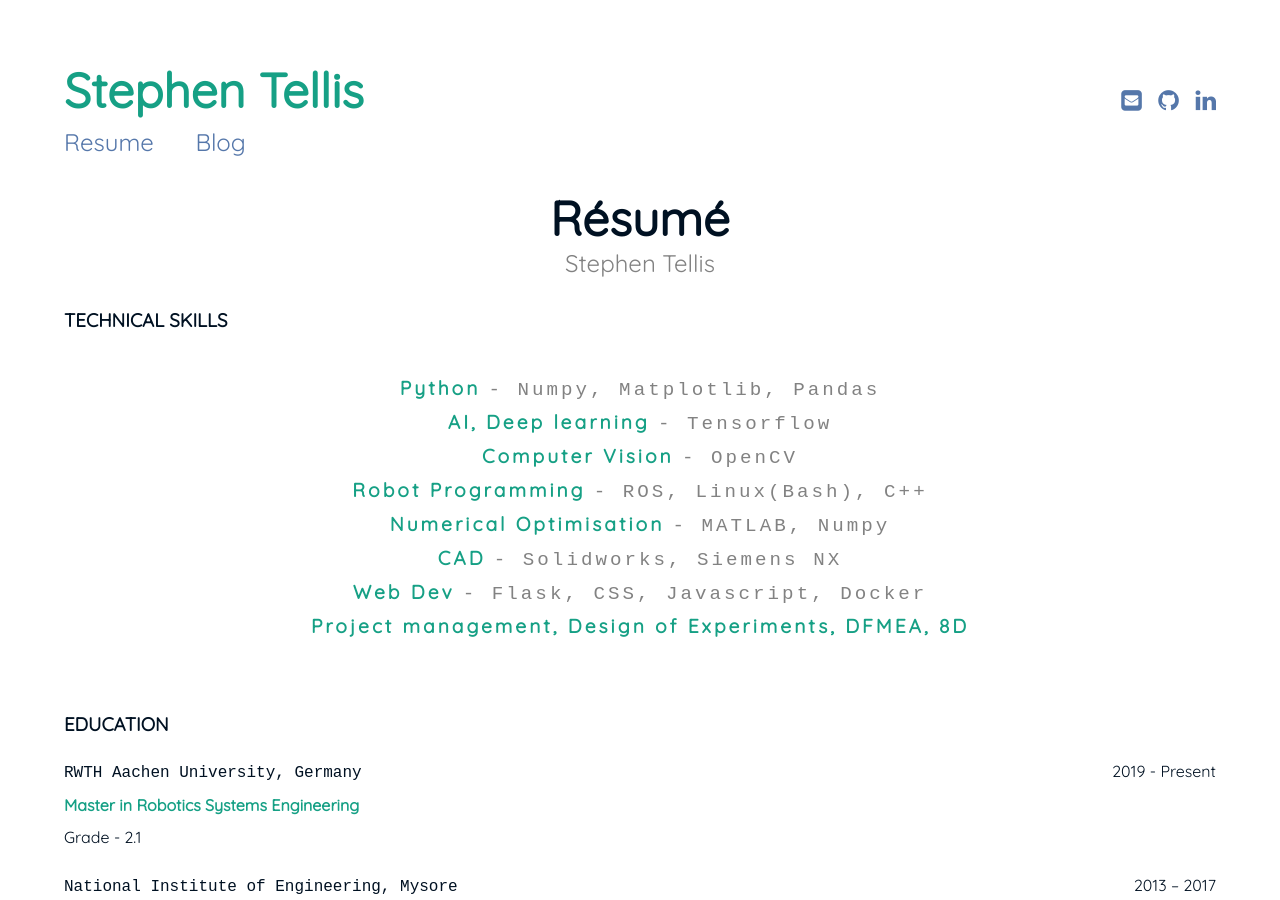
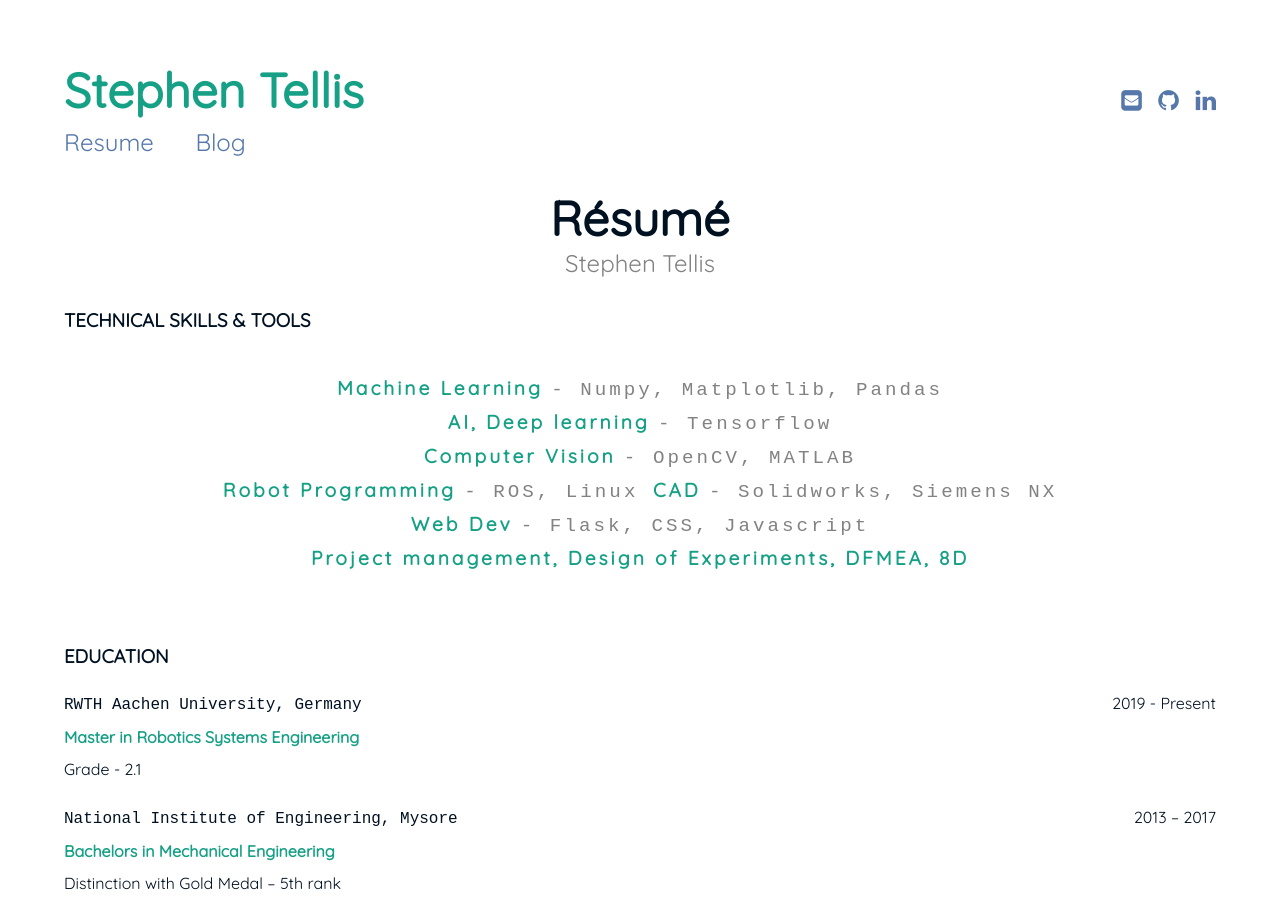
Before and after one commit to Stephen-Tellis/home, a Jekyll site: the page built from resume.md, in a window 1280 px wide and 900 px high. Built offline with Jekyll 4.4.1, drawn with Linux system fonts in a browser that asks for light colours; some of the changed text lies outside the part shown.

````diff
--- a/resume.md
+++ b/resume.md
@@ -7,14 +7,13 @@ subtitle: Stephen Tellis
 <!--<span style="float: right; "><a href="{{ '/assets/resume.pdf' | prepend: site.baseurl }}"><strong>> Download as PDF</strong></a> </span>
 <br>-->
 
-###  TECHNICAL SKILLS
-> **Python** ```- Numpy, Matplotlib, Pandas ```
+###  TECHNICAL SKILLS & TOOLS
+> **Machine Learning** ```- Numpy, Matplotlib, Pandas ```
 > **AI, Deep learning** ```- Tensorflow ```
-> **Computer Vision** ```- OpenCV ```
-> **Robot Programming** ```- ROS, Linux(Bash), C++ ```
-> **Numerical Optimisation** ```- MATLAB, Numpy ```
+> **Computer Vision** ```- OpenCV, MATLAB ```
+> **Robot Programming** ```- ROS, Linux   ```
 > **CAD** ```- Solidworks, Siemens NX ```
-> **Web Dev** ```- Flask, CSS, Javascript, Docker ```
+> **Web Dev** ```- Flask, CSS, Javascript ```
 > **Project management, Design of Experiments, DFMEA, 8D**
 
 
````
Also changed, not shown: other parts of resume.md (+2 -2 lines), _posts/2020-07-25-Kalman.md (added, +96 -0 lines), README.md, assets/img/kalman_static.png (added).
